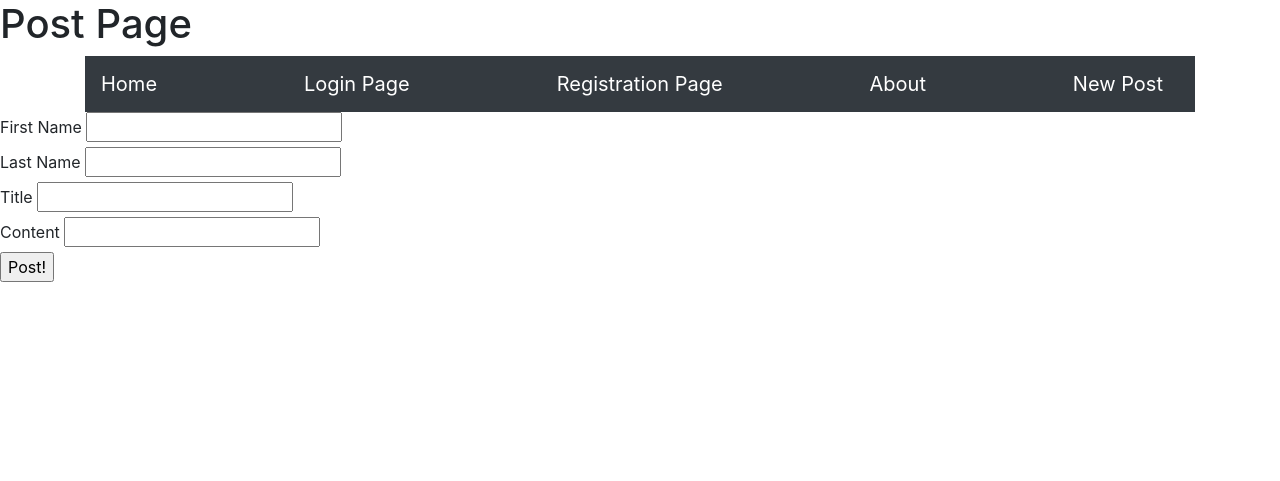
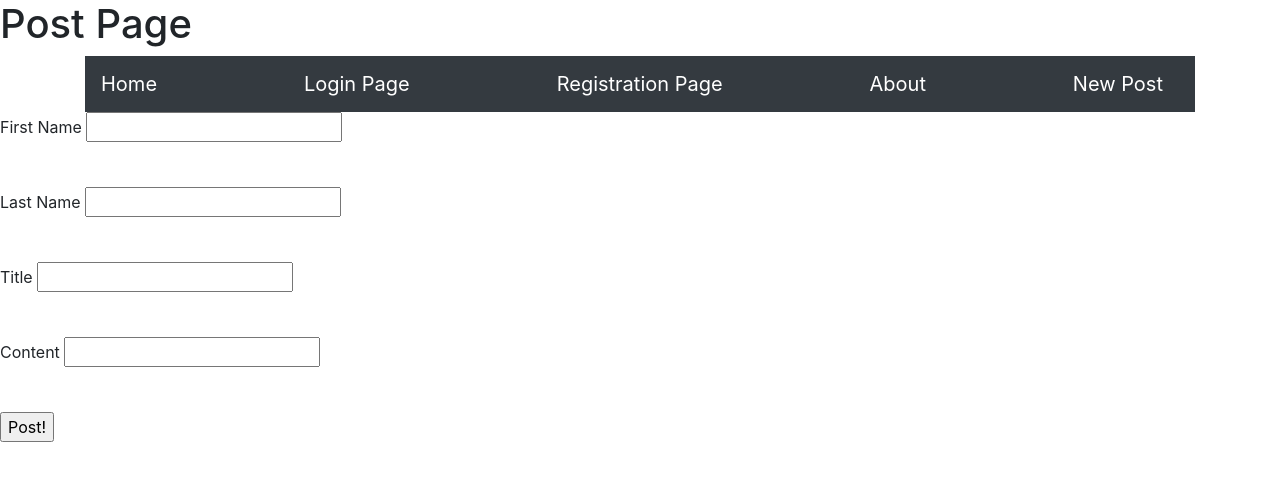
Before and after one commit to omris-elda/flask-blog, a Flask app: page /newpost in a window 1280 px wide. Shown: the top 481 px of the page. Run offline with Flask 2, Linux system fonts and the light colour scheme; some libraries are stand-ins or nearby versions.

Commit message:
added redirect

```diff
--- a/Application/route.py
+++ b/Application/route.py
@@ -1,4 +1,4 @@
-from flask import render_template
+from flask import render_template, redirect
 from Application import app, db, bcrypt
 from Application.models import Posts, Users
 from Application.forms import PostForm, RegistrationForm
--- a/Application/templates/newpost.html
+++ b/Application/templates/newpost.html
@@ -4,6 +4,7 @@
 <div class="form">
     <form method="POST" action="">
         {{ form.hidden_tag() }}
+        <div class="form-group">
             {{ form.first_name.label }}
             {{ form.first_name }}
             {% if form.first_name.errors %}
@@ -13,7 +14,9 @@
                     {% endfor %}
                 </div>
             {% endif %}
+        </div>
         <br>
+        <div class="form-group">
             {{ form.last_name.label }}
             {{ form.last_name }}
             {% if form.last_name.errors %}
@@ -23,7 +26,9 @@
                     {% endfor %}
                 </div>
             {% endif %}
+        </div>
             <br>
+        <div class="form-group">
             {{ form.title.label }}
             {{ form.title }}
             {% if form.title.errors %}
@@ -33,7 +38,9 @@
                     {% endfor %}
                 </div>
             {% endif %}
+        </div>
         <br>
+        <div class="form-group">
             {{ form.content.label }}
             {{ form.content }}
             {% if form.content.errors %}
@@ -43,8 +50,11 @@
                     {% endfor %}
                 </div>
             {% endif %}
+        </div>
         <br>
+        <div class="form_group">
             {{ form.submit }}
+        </div>
     </form>
 </div>
 
--- a/Application/templates/register.html
+++ b/Application/templates/register.html
@@ -16,7 +16,9 @@
                     {% endfor %}
                 </div>
             {% endif %}
+        </div>
             <br>
+            <div class="form_group">
                 {{ form.password.label }}
                 {{ form.password }}
                 {% if form.password.errors %}
@@ -26,7 +28,9 @@
                         {% endfor %}
                     </div>
                 {% endif %}
+        </div>
             <br>
+            <div class="form_group">
                 {{ form.confirm_password.label }}
                 {{ form.confirm_password }}
                 {% if form.confirm_password.errors %}
@@ -36,7 +40,9 @@
                         {% endfor %}
                     </div>
                 {% endif %}
+        </div>
             <br>
+        <div class="form_group">
             {{ form.submit }}
         </div>
     </form>
```
Lines whose indentation alone changed are shown as unchanged.
